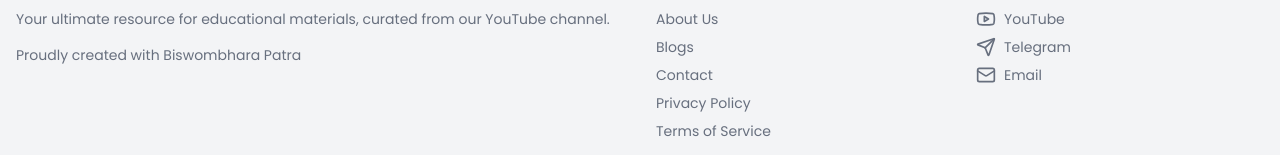
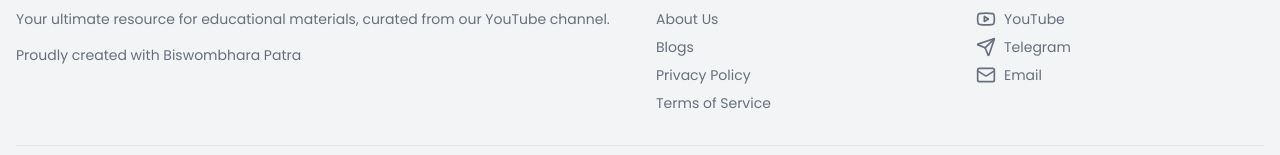
Before and after one commit to biswombhara/All-Investigatory-Projects, a Next.js app: page / in a window 1280 px wide. Shown: the part 1763-1918 px from the top of the page. Built offline with nearby package versions, Linux system fonts and the light colour scheme; no server answers; the database is empty.

Commit message:
remove contact from footer

```diff
--- a/src/components/layout/Footer.jsx
+++ b/src/components/layout/Footer.jsx
@@ -20,7 +20,6 @@ export function Footer() {
             <ul className="mt-2 space-y-2 text-sm">
               <li><Link href="/about" className="text-muted-foreground hover:text-primary transition-colors">About Us</Link></li>
                <li><Link href="/blogs" className="text-muted-foreground hover:text-primary transition-colors">Blogs</Link></li>
-               <li><Link href="/contact" className="text-muted-foreground hover:text-primary transition-colors">Contact</Link></li>
               <li><Link href="/privacy-policy" className="text-muted-foreground hover:text-primary transition-colors">Privacy Policy</Link></li>
               <li><Link href="/terms-of-service" className="text-muted-foreground hover:text-primary transition-colors">Terms of Service</Link></li>
             </ul>
```
